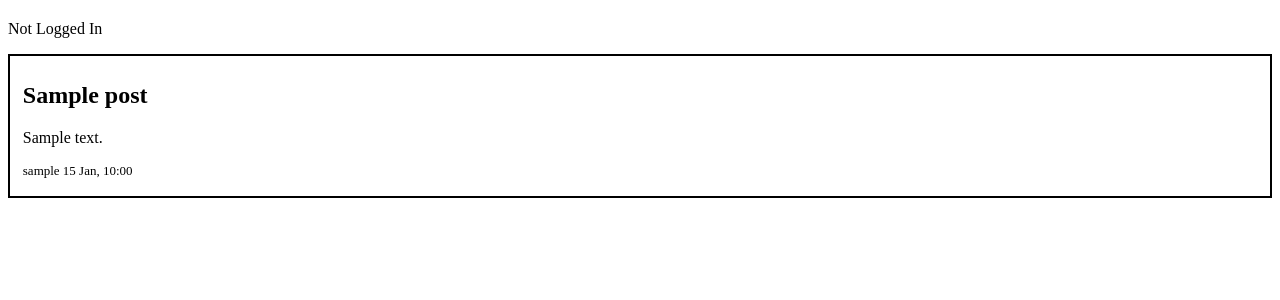
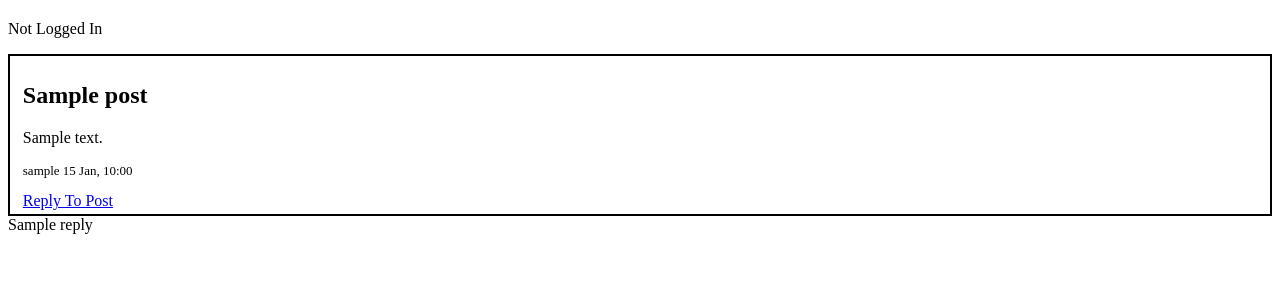
Before and after one commit to WR417H29/BlogApp, a Flask app: template templates/view/index.html in a window 1280 px wide. Shown: the part 99-399 px from the top of the page. Run offline with Flask 2, Linux system fonts and the light colour scheme; tables that the repository leaves empty hold one stand-in row (values such as "Sample post"); the template is opened without the code that fills it: values that come from a table or form of the project are taken from there, most other values are stand-ins (such as "Sample title", 1, 10 or a date in 2020).

Commit message:
Added Reply.html, new page to reply to posts, made sure titles were correct

```diff
--- a/templates/view/create.html
+++ b/templates/view/create.html
@@ -2,7 +2,7 @@
 {% block title %} Create Post {% endblock %}
 
 {% block header %}
-<h1>Index</h1>
+<h1>Create Post</h1>
 {% endblock %}
 
 {% block content %}
--- a/templates/view/index.html
+++ b/templates/view/index.html
@@ -25,8 +25,16 @@
         {% if current_user.id == post.author_id %}
         <a class="post-edit" href="/post/edit/{{post.id}}">Edit Post</a>
         <a class="post-delete" href="/post/delete/{{post.id}}">Delete Post</a>
+        <a class="post-reply" href="/post/reply/{{post.id}}">Reply To Post</a>
+        {% else %}
+        <a class="post-reply" href="/post/reply/{{post.id}}">Reply To Post</a>
         {% endif %}
     </div>
+    {% for reply in replies %}
+    {% if reply.post_id == post.id %}
+    <div class="reply-body">{{reply.reply}}</div>
+    {% endif %}
+    {% endfor %}
     {% endfor  %}
 </section>
 {% endblock %}
```
Also changed, not shown: templates/view/reply.html (added, +16 -0 lines).
